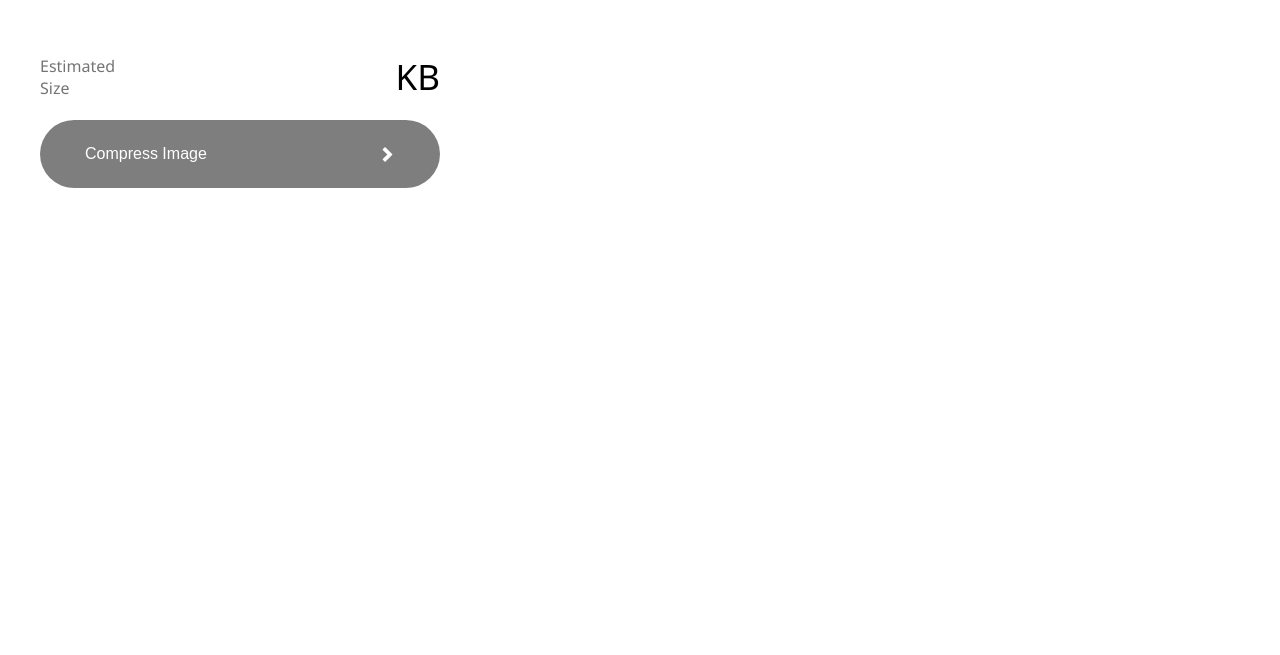
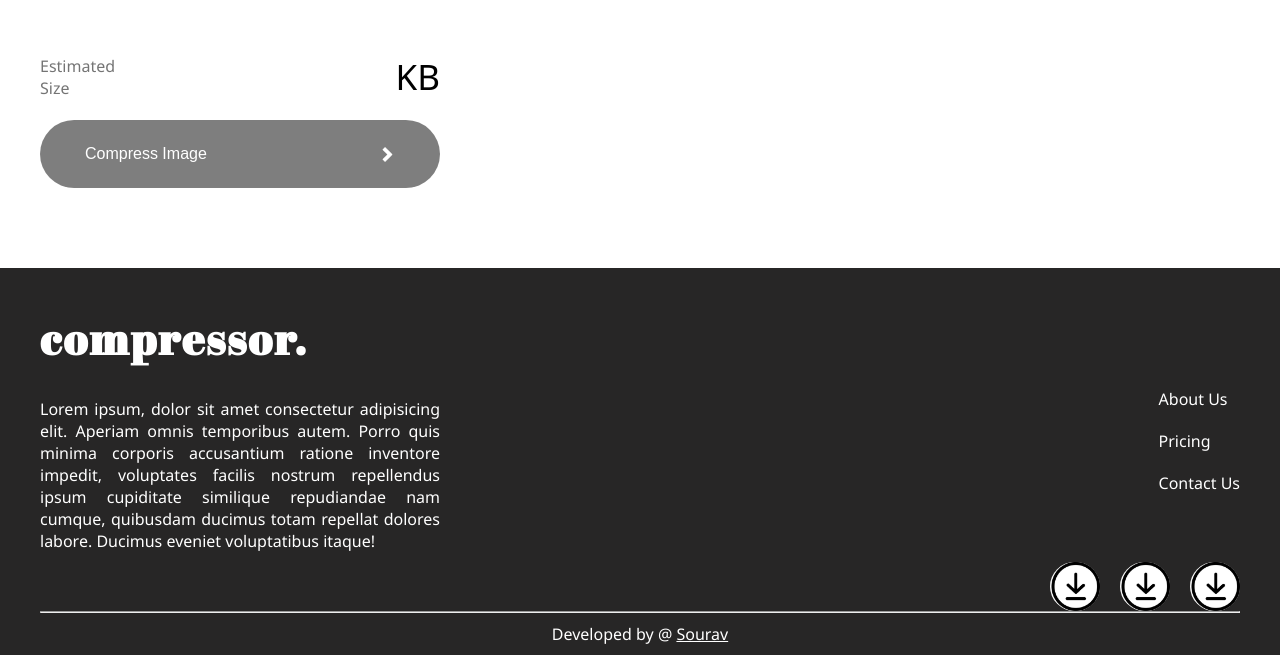
Before and after one commit to souravcodes1080/img-compressor, a React (Create React App) app: page / in a window 1280 px wide. Shown: the part 576-1231 px from the top of the page. Before the commit the page ends 800 px from the top, so only its background shows below. Built offline with nearby package versions, Linux system fonts and the light colour scheme.

Commit message:
footer component

```diff
--- a/src/App.js
+++ b/src/App.js
@@ -1,8 +1,10 @@
 import React from "react";
 import Homepage from "./pages/Homepage/Homepage";
 import Header from "./components/Header/Header";
+import Footer from "./components/Footer/Footer";
 
 import { Routes, Route } from "react-router-dom";
+
 function App() {
   return (
     <>
@@ -12,6 +14,7 @@ function App() {
           <Route path="/" element={<Homepage />} />
         </Routes>
       </div>
+        <Footer />
     </>
   );
 }
--- /dev/null
+++ b/src/components/Footer/Footer.jsx
@@ -0,0 +1,40 @@
+import React from "react";
+import "./footer.css";
+import download_icon from "../../assets/downlad_icon.jpg";
+
+function Footer() {
+  return (
+    <>
+      <footer>
+        <div className="container">
+          <h1>compressor.</h1>
+          <div className="footer-details">
+            <p>
+              Lorem ipsum, dolor sit amet consectetur adipisicing elit. Aperiam
+              omnis temporibus autem. Porro quis minima corporis accusantium
+              ratione inventore impedit, voluptates facilis nostrum repellendus
+              ipsum cupiditate similique repudiandae nam cumque, quibusdam
+              ducimus totam repellat dolores labore. Ducimus eveniet
+              voluptatibus itaque!
+            </p>
+
+            <ul>
+              <li>About Us</li>
+              <li>Pricing</li>
+              <li>Contact Us</li>
+            </ul>
+          </div>
+          <div className="social-links">
+            <img src={download_icon} alt=""  />
+            <img src={download_icon} alt=""   />
+            <img src={download_icon} alt="" />
+          </div> <hr />
+          <p>Developed by @ <a href="https://sourav-c-portfolio.netlify.app" target="__blank">Sourav</a> </p>
+        </div>
+
+      </footer>
+    </>
+  );
+}
+
+export default Footer;
--- /dev/null
+++ b/src/components/Footer/footer.css
@@ -0,0 +1,66 @@
+footer{
+    margin-top: 80px;
+    padding-top: 40px;
+    color: white !important;
+    background-color: rgb(39, 38, 38);
+}
+footer h1{
+    font-family: "Abril Fatface", serif;
+    font-size: 44px;
+    letter-spacing: 2px;
+}
+.footer-details{
+    margin-top: 20px;
+    display: flex;
+    justify-content: space-between;
+}
+.footer-details p{
+    width: 400px;
+    text-align: justify;
+}
+.footer-details ul{
+    list-style: none;
+}
+.footer-details li{
+    padding-bottom: 20px;
+}
+.social-links{
+    display: flex;
+    justify-content: flex-end;
+    gap: 20px;
+}
+.social-links img{
+    width: 50px;
+    border-radius: 100px;
+}
+
+footer p{
+    padding: 10px 0;
+    text-align: center;
+}
+footer a{
+    color: white;
+    text-decoration: underline;
+}
+
+@media (max-width: 800px){
+    footer h1{
+        text-align: center;
+    }
+    .footer-details p{
+        width: 350px;
+    }
+   .footer-details{
+    flex-direction: column;
+    align-items: center;
+    gap: 20px;
+   }
+   .footer-details li{
+    padding-bottom: 10px;
+}
+   .social-links{
+    margin-top: 20px;
+    justify-content: center;
+    margin-bottom: 20px;
+   }
+}
--- a/src/components/Header/header.css
+++ b/src/components/Header/header.css
@@ -7,6 +7,7 @@ header{
     padding: 20px 0 24px 0;
     font-family: "Abril Fatface", serif;
     font-size: 44px;
+    letter-spacing: 2px;
 }
 
 .header-options ul{
```
